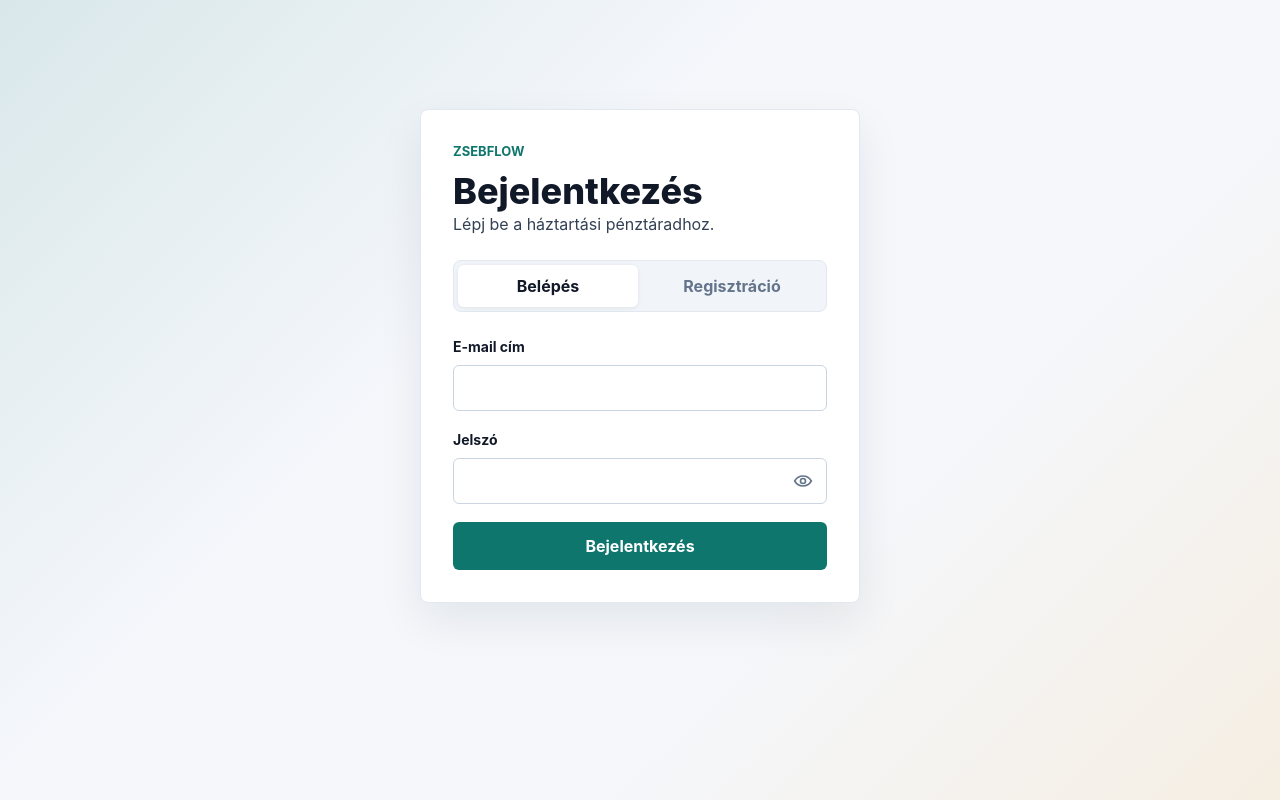
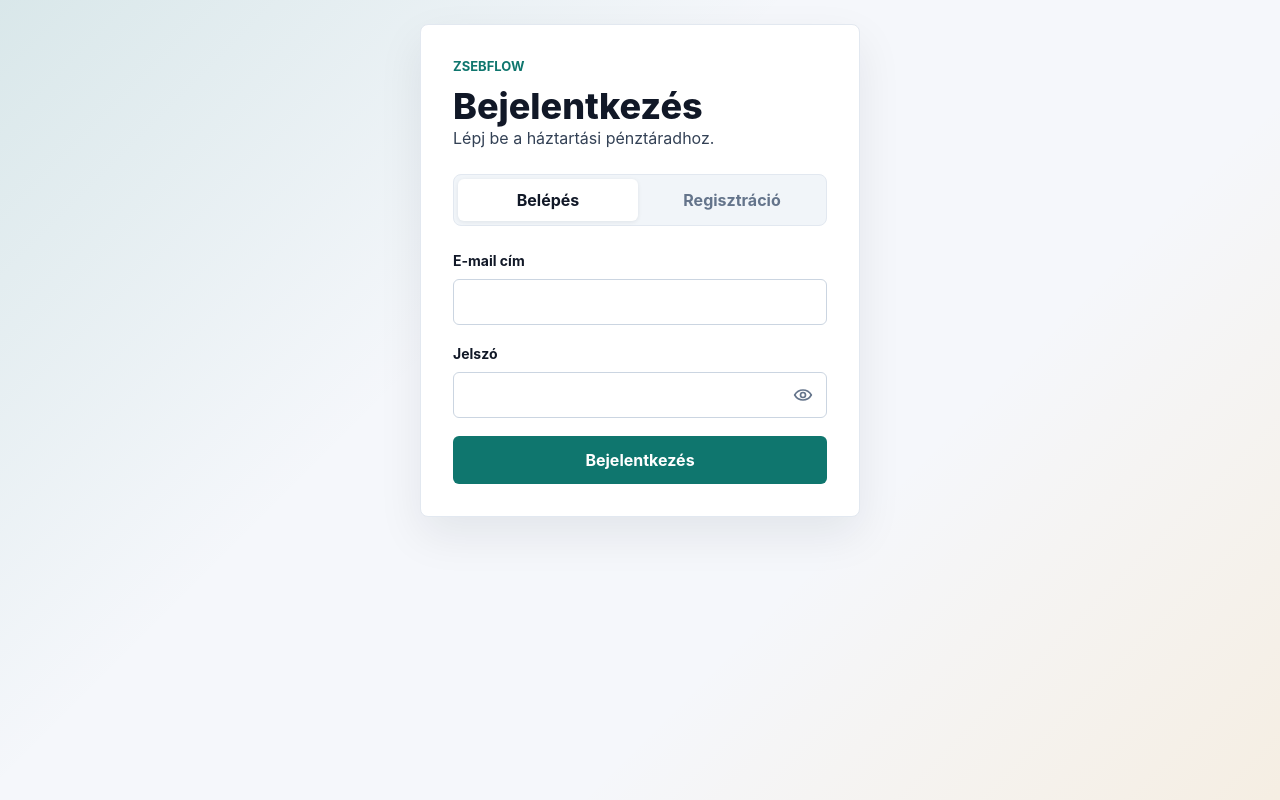
Before and after one commit to carpitcar/ZsebFlow, a React (Vite) app: page / in a window 1280 px wide. Built offline with nearby package versions, Linux system fonts and the light colour scheme; no server answers.

Commit message:
ZsebFlow New Mobil UX 12

```diff
--- a/src/App.css
+++ b/src/App.css
@@ -2,7 +2,8 @@
   width: 100%;
   min-height: 100svh;
   display: grid;
-  place-items: center;
+  align-items: start;
+  justify-items: center;
   padding: 24px 24px calc(112px + env(safe-area-inset-bottom));
   box-sizing: border-box;
 }
--- a/src/index.css
+++ b/src/index.css
@@ -111,6 +111,7 @@
 
 body {
   min-width: 320px;
+  min-height: 100dvh;
   margin: 0;
   background:
     linear-gradient(135deg, var(--accent-soft), transparent 38%),
@@ -146,7 +147,8 @@ h2 {
 }
 
 #root {
-  min-height: 100svh;
+  width: 100%;
+  min-height: 100dvh;
 }
 
 @media (max-width: 520px) {
```
